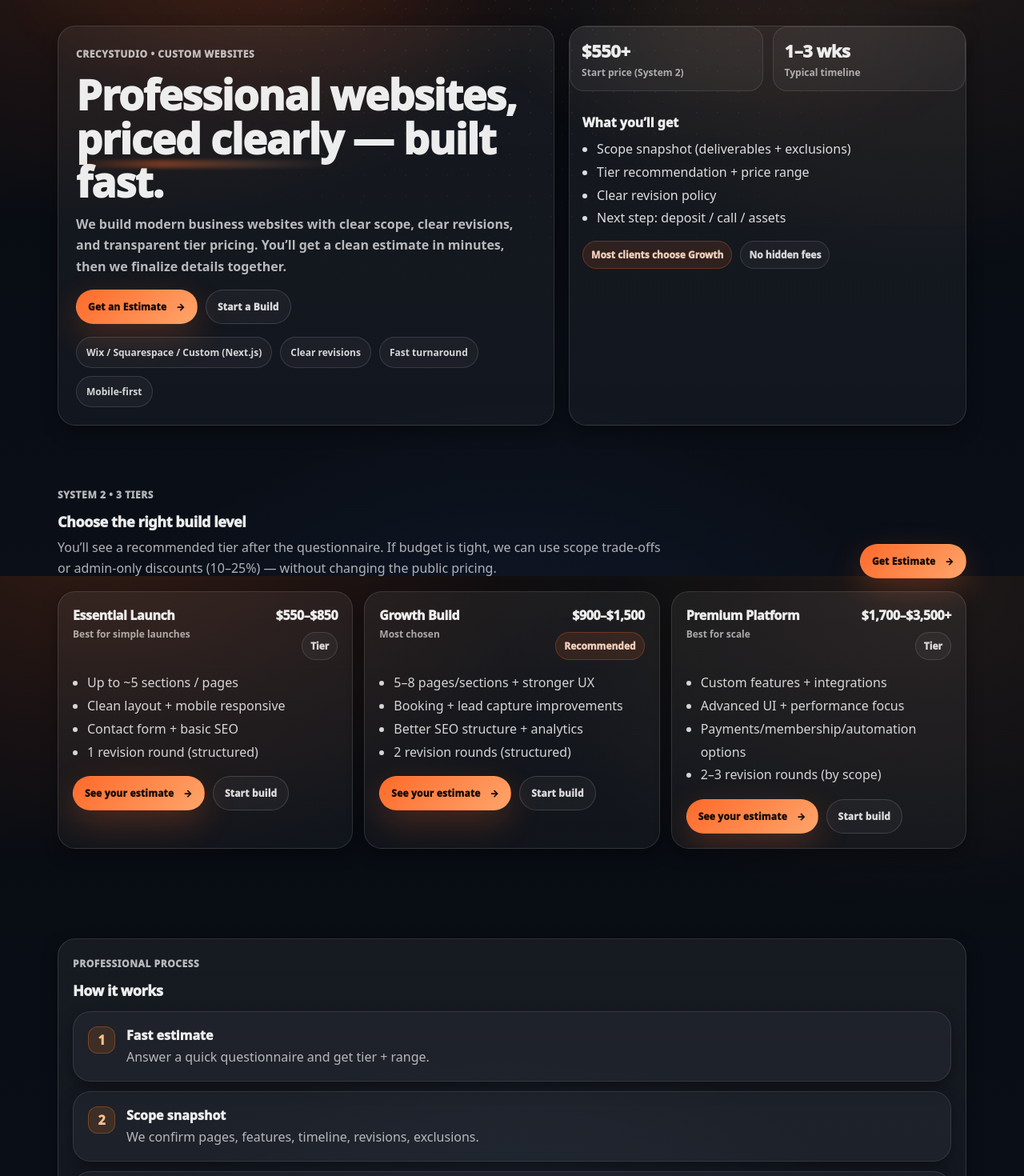
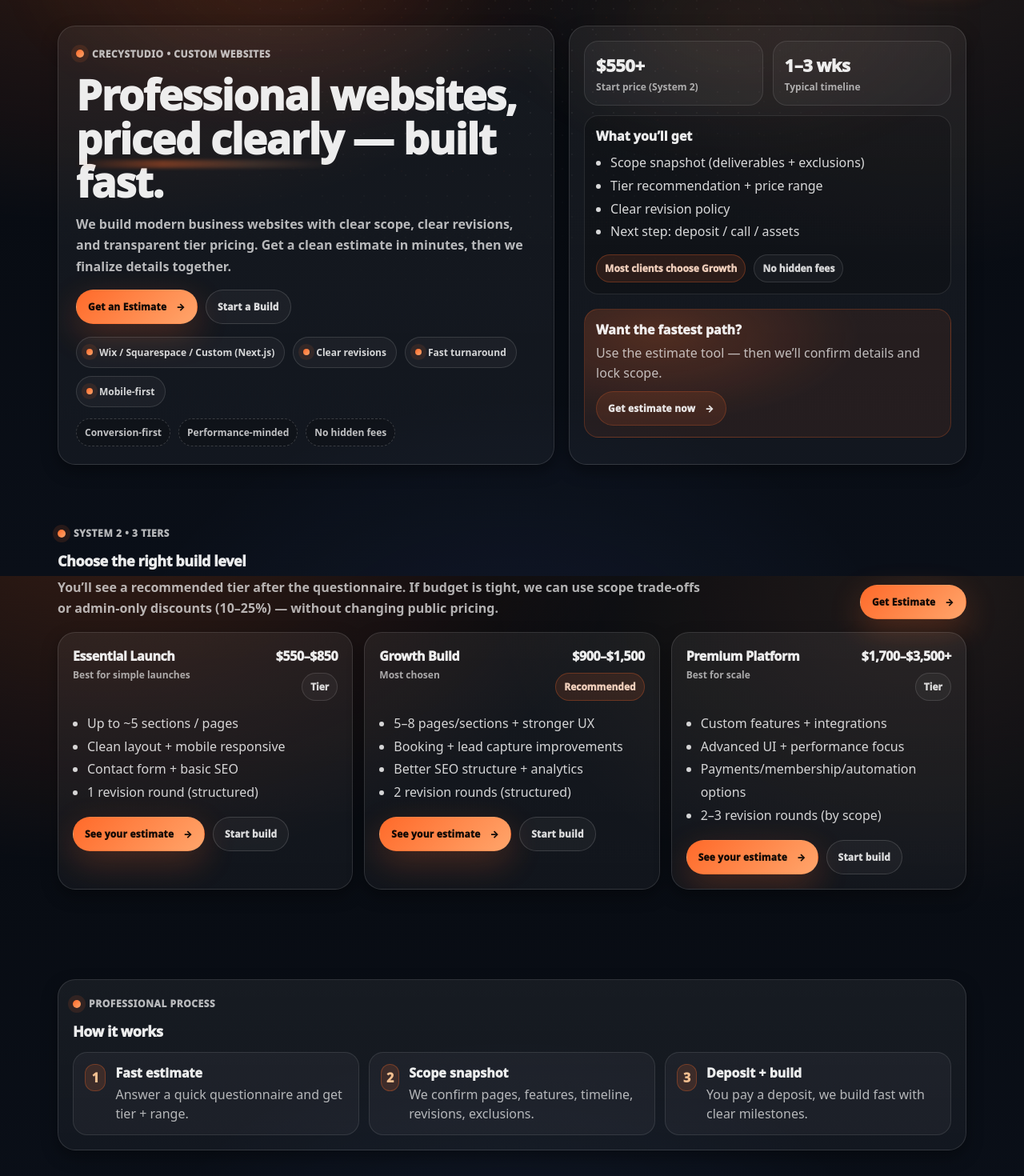
Before and after one commit to kkoly10/website-builder, a Next.js app: page / in a window 1280 px wide. Shown: the part 80-1550 px from the top of the page at 80% size. Built offline with nearby package versions, Linux system fonts and the light colour scheme.

Commit message:
Update page.tsx

```diff
--- a/app/page.tsx
+++ b/app/page.tsx
@@ -9,17 +9,18 @@ export default function Home() {
       <section className="hero">
         <div className="heroGrid">
           <div className="card cardHover heroCopy">
-            <div className="kicker">CrecyStudio • Custom Websites</div>
+            <div className="kicker">
+              <span className="kickerDot" aria-hidden="true" />
+              CrecyStudio • Custom Websites
+            </div>
 
             <h1 className="h1" style={{ marginTop: 14 }}>
-              Professional websites,{" "}
-              <span className="underline">priced clearly</span> — built fast.
+              Professional websites, <span className="underline">priced clearly</span> — built fast.
             </h1>
 
-            <p>
-              We build modern business websites with clear scope, clear revisions,
-              and transparent tier pricing. You’ll get a clean estimate in minutes,
-              then we finalize details together.
+            <p className="p" style={{ marginTop: 12 }}>
+              We build modern business websites with clear scope, clear revisions, and transparent tier pricing.
+              Get a clean estimate in minutes, then we finalize details together.
             </p>
 
             <div className="heroActions">
@@ -32,14 +33,33 @@ export default function Home() {
             </div>
 
             <div className="pills">
-              <span className="pill">Wix / Squarespace / Custom (Next.js)</span>
-              <span className="pill">Clear revisions</span>
-              <span className="pill">Fast turnaround</span>
-              <span className="pill">Mobile-first</span>
+              <span className="pill">
+                <span className="pillDot" aria-hidden="true" />
+                Wix / Squarespace / Custom (Next.js)
+              </span>
+              <span className="pill">
+                <span className="pillDot" aria-hidden="true" />
+                Clear revisions
+              </span>
+              <span className="pill">
+                <span className="pillDot" aria-hidden="true" />
+                Fast turnaround
+              </span>
+              <span className="pill">
+                <span className="pillDot" aria-hidden="true" />
+                Mobile-first
+              </span>
+            </div>
+
+            <div className="trustRow">
+              <span className="trustBadge">Conversion-first</span>
+              <span className="trustBadge">Performance-minded</span>
+              <span className="trustBadge">No hidden fees</span>
             </div>
           </div>
 
           <div className="card heroSide">
+            <div className="heroSideTop">
               <div className="statRow">
                 <div className="stat">
                   <div className="statNum">$550+</div>
@@ -51,20 +71,31 @@ export default function Home() {
                 </div>
               </div>
 
-            <div className="cardInner" style={{ padding: 16 }}>
-              <div style={{ fontWeight: 950, marginBottom: 8 }}>
-                What you’ll get
-              </div>
-              <ul style={{ margin: 0, paddingLeft: 18, lineHeight: 1.8, color: "rgba(255,255,255,0.86)" }}>
+              <div className="miniPanel">
+                <div className="miniTitle">What you’ll get</div>
+                <ul className="miniList">
                   <li>Scope snapshot (deliverables + exclusions)</li>
                   <li>Tier recommendation + price range</li>
                   <li>Clear revision policy</li>
                   <li>Next step: deposit / call / assets</li>
                 </ul>
 
-              <div style={{ marginTop: 14, display: "flex", gap: 10, flexWrap: "wrap" }}>
+                <div className="badgeRow">
                   <span className="badge badgeHot">Most clients choose Growth</span>
                   <span className="badge">No hidden fees</span>
+                </div>
+              </div>
+            </div>
+
+            <div className="heroSideBottom">
+              <div className="callout">
+                <div className="calloutTitle">Want the fastest path?</div>
+                <div className="calloutText">
+                  Use the estimate tool — then we’ll confirm details and lock scope.
+                </div>
+                <Link className="btn btnSoft" href="/estimate">
+                  Get estimate now <span className="btnArrow">→</span>
+                </Link>
               </div>
             </div>
           </div>
@@ -73,16 +104,19 @@ export default function Home() {
 
       {/* PRICING TIERS */}
       <section className="section">
-        <div style={{ display: "flex", alignItems: "end", justifyContent: "space-between", gap: 12, flexWrap: "wrap" }}>
+        <div className="sectionHead">
           <div>
-            <div className="kicker">System 2 • 3 Tiers</div>
+            <div className="kicker">
+              <span className="kickerDot" aria-hidden="true" />
+              System 2 • 3 Tiers
+            </div>
             <h2 className="h2" style={{ marginTop: 12 }}>
               Choose the right build level
             </h2>
-            <div style={{ color: "rgba(255,255,255,0.68)", marginTop: 8, maxWidth: 760, lineHeight: 1.6 }}>
+            <p className="p" style={{ marginTop: 8, maxWidth: 820 }}>
               You’ll see a recommended tier after the questionnaire. If budget is tight,
-              we can use scope trade-offs or admin-only discounts (10–25%) — without changing the public pricing.
-            </div>
+              we can use scope trade-offs or admin-only discounts (10–25%) — without changing public pricing.
+            </p>
           </div>
 
           <Link className="btn btnPrimary" href="/estimate">
@@ -90,7 +124,7 @@ export default function Home() {
           </Link>
         </div>
 
-        <div className="tierGrid" style={{ marginTop: 16 }}>
+        <div className="tierGrid">
           <TierCard
             name="Essential Launch"
             price="$550–$850"
@@ -133,10 +167,15 @@ export default function Home() {
       {/* PROCESS */}
       <section className="section">
         <div className="card cardInner">
-          <div className="kicker">Professional process</div>
-          <h2 className="h2" style={{ marginTop: 12 }}>How it works</h2>
+          <div className="kicker">
+            <span className="kickerDot" aria-hidden="true" />
+            Professional process
+          </div>
+          <h2 className="h2" style={{ marginTop: 12 }}>
+            How it works
+          </h2>
 
-          <div style={{ display: "grid", gap: 12, marginTop: 14 }}>
+          <div className="stepGrid">
             <Step n="1" title="Fast estimate" desc="Answer a quick questionnaire and get tier + range." />
             <Step n="2" title="Scope snapshot" desc="We confirm pages, features, timeline, revisions, exclusions." />
             <Step n="3" title="Deposit + build" desc="You pay a deposit, we build fast with clear milestones." />
@@ -144,7 +183,6 @@ export default function Home() {
         </div>
       </section>
 
-      {/* FOOTER SPACER */}
       <section className="sectionSm" />
     </main>
   );
@@ -164,7 +202,7 @@ function TierCard({
   hot?: boolean;
 }) {
   return (
-    <div className={`card cardHover`}>
+    <div className="card cardHover tierCard">
       <div className="cardInner">
         <div className="tierHead">
           <div>
@@ -201,35 +239,11 @@ function TierCard({
 
 function Step({ n, title, desc }: { n: string; title: string; desc: string }) {
   return (
-    <div
-      className="card"
-      style={{
-        background: "rgba(255,255,255,0.04)",
-        borderColor: "rgba(255,255,255,0.10)",
-      }}
-    >
-      <div className="cardInner" style={{ display: "flex", gap: 14, alignItems: "flex-start" }}>
-        <div
-          style={{
-            width: 34,
-            height: 34,
-            borderRadius: 12,
-            display: "grid",
-            placeItems: "center",
-            fontWeight: 950,
-            background: "rgba(255,122,24,0.14)",
-            border: "1px solid rgba(255,122,24,0.30)",
-            color: "rgba(255,200,150,0.95)",
-          }}
-        >
-          {n}
-        </div>
+    <div className="stepCard">
+      <div className="stepN">{n}</div>
       <div>
-          <div style={{ fontWeight: 950 }}>{title}</div>
-          <div style={{ color: "rgba(255,255,255,0.68)", marginTop: 4, lineHeight: 1.5 }}>
-            {desc}
-          </div>
-        </div>
+        <div className="stepTitle">{title}</div>
+        <div className="stepDesc">{desc}</div>
       </div>
     </div>
   );
```
Lines whose indentation alone changed are shown as unchanged.
